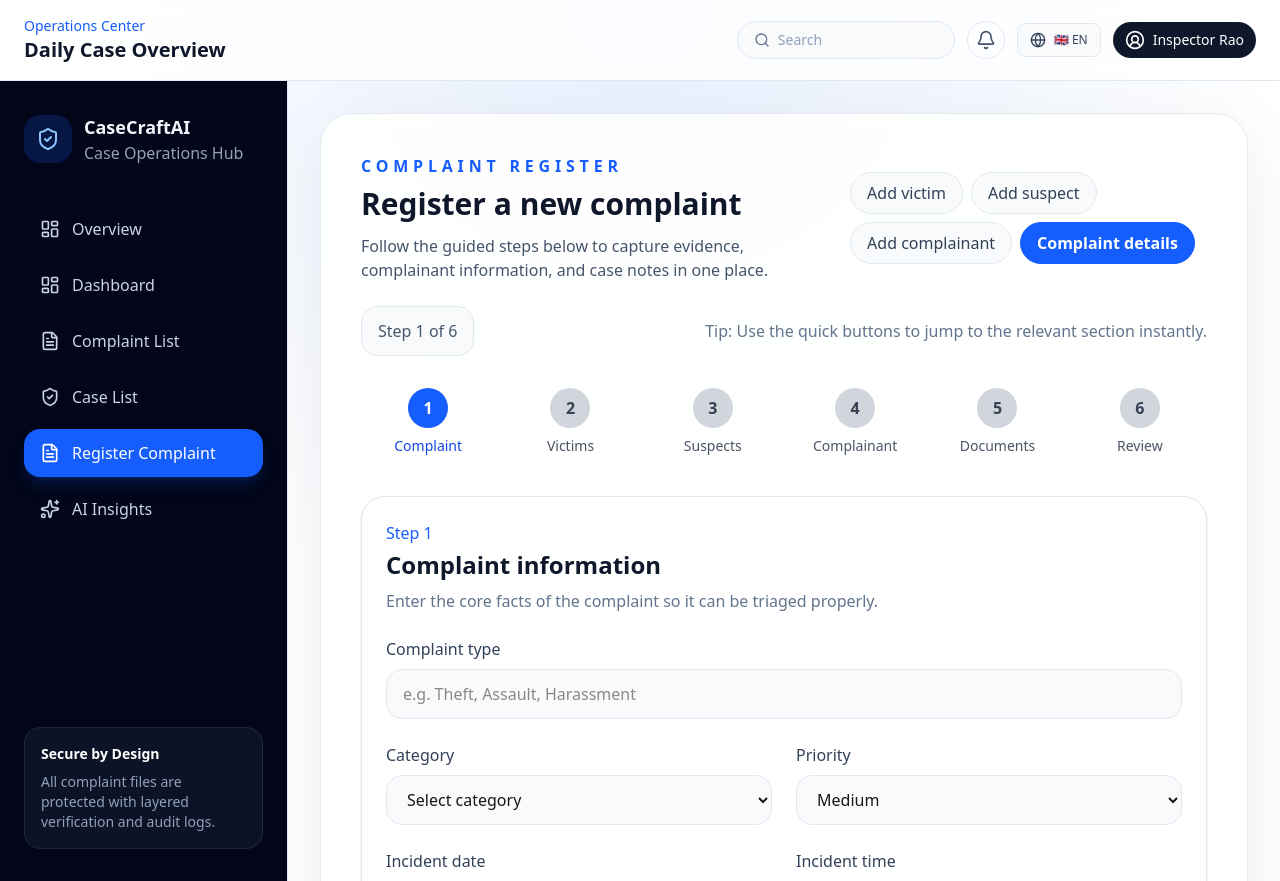
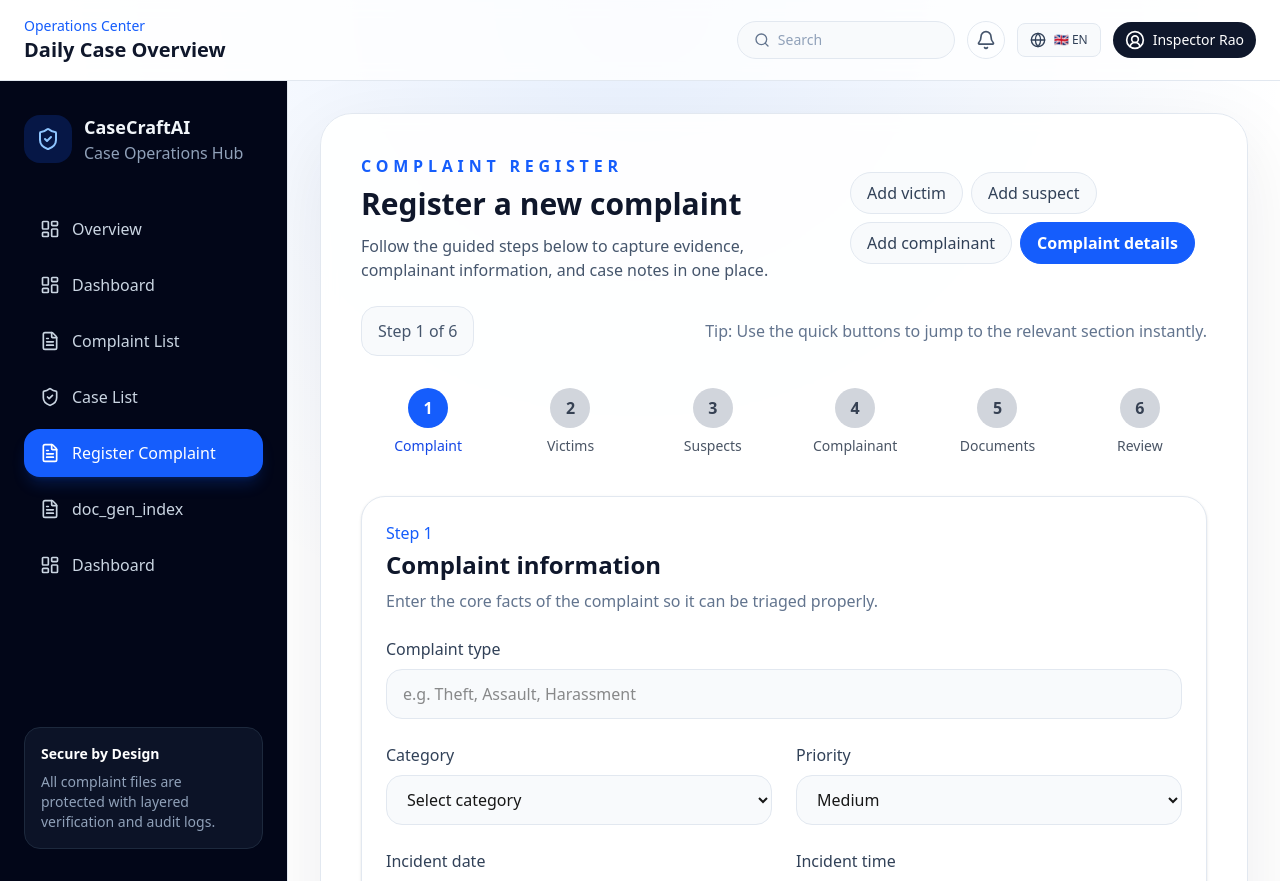
Before and after one commit to manu131415/CaseCraftAI, a Next.js app in the folder frontend/: page /complaintRegister in a window 1280 px wide. Built offline with nearby package versions, Linux system fonts and the light colour scheme.

Commit message:
Update Sidebar.tsx

```diff
--- a/frontend/components/layout/Sidebar.tsx
+++ b/frontend/components/layout/Sidebar.tsx
@@ -43,10 +43,16 @@ const navigationItems = [
     icon: FileText,
   },
   {
-    href: "/aiInsights",
-    key: "aiInsights",
+    href: "/doc_gen_index.html",
+    key: "doc_gen_index",
+    namespace: "Generate Document",
+    icon: FileText,
+  },
+  {
+    href: "/dashboard",
+    key: "dashboard",
     namespace: "common",
-    icon: Sparkles,
+    icon: LayoutDashboard,
   },
 ] as const;
 
```
